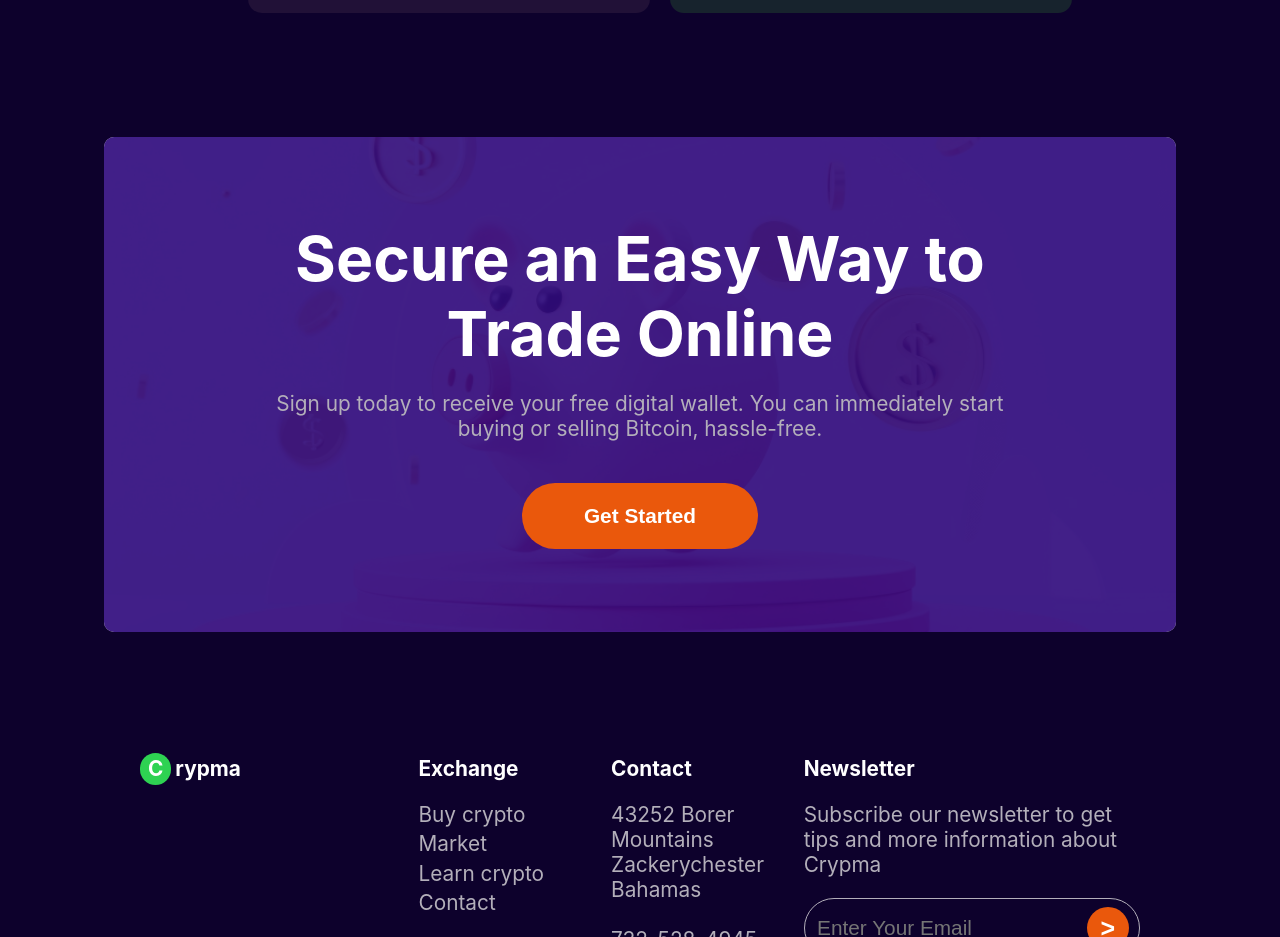
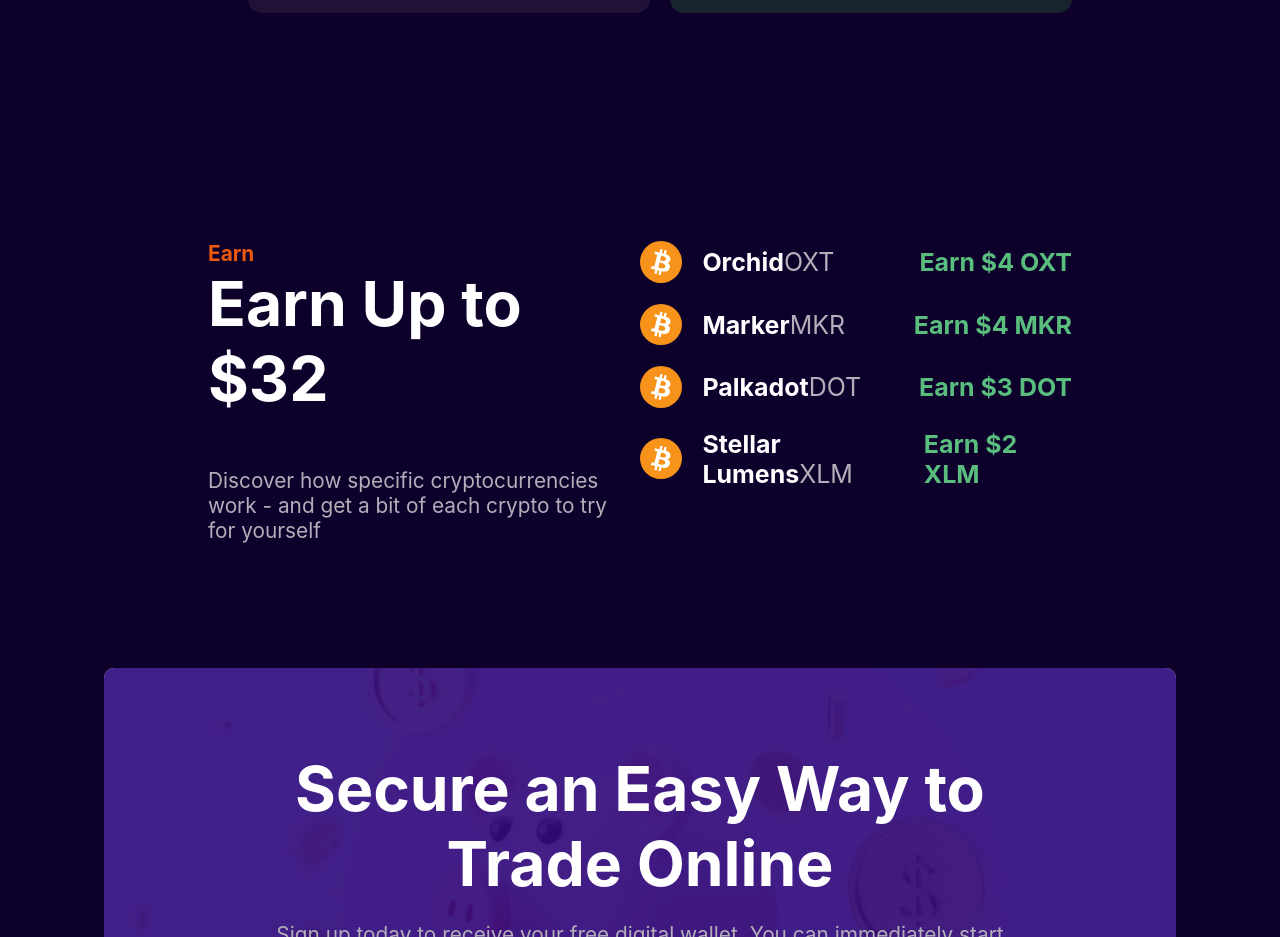
Before and after one commit to turtledev65/Crypma, a React (Vite) app: page / in a window 1280 px wide. Shown: the part 4060-4997 px from the top of the page. Built offline with nearby package versions, Linux system fonts and the light colour scheme; no server answers.

Commit message:
feat: create the earn section

```diff
--- a/src/App.tsx
+++ b/src/App.tsx
@@ -160,6 +160,57 @@ function App() {
             </Card>
           </ol>
         </section>
+        <section className="p-5 flex flex--1 gap-5">
+          <div className="flex flex-center">
+            <div>
+              <p className="tagline">Earn</p>
+              <h2>Earn Up to $32</h2>
+              <p>Discover how specific cryptocurrencies work - and get a bit of each crypto to try for yourself</p>
+            </div>
+          </div>
+          <ul className="coin-list">
+            <li>
+              <div className="flex flex--center gap-1">
+                <img src={bitcoin} className="coin-list__icon" />
+                <p className="coin-list__coin-name">
+                  Orchid
+                  <span>OXT</span>
+                </p>
+              </div>
+              <p className="color-green">Earn $4 OXT</p>
+            </li>
+            <li>
+              <div className="flex flex--center gap-1">
+                <img src={bitcoin} className="coin-list__icon" />
+                <p className="coin-list__coin-name">
+                  Marker
+                  <span>MKR</span>
+                </p>
+              </div>
+              <p className="color-green">Earn $4 MKR</p>
+            </li>
+            <li>
+              <div className="flex flex--center gap-1">
+                <img src={bitcoin} className="coin-list__icon" />
+                <p className="coin-list__coin-name">
+                  Palkadot
+                  <span>DOT</span>
+                </p>
+              </div>
+              <p className="color-green">Earn $3 DOT</p>
+            </li>
+            <li>
+              <div className="flex flex--center gap-1">
+                <img src={bitcoin} className="coin-list__icon" />
+                <p className="coin-list__coin-name">
+                  Stellar Lumens
+                  <span>XLM</span>
+                </p>
+              </div>
+              <p className="color-green">Earn $2 XLM</p>
+            </li>
+          </ul>
+        </section>
         <Callout backgroundImg={piggyBank}>
           <h2 className="m-0">Secure an Easy Way to Trade Online</h2>
           <p>Sign up today to receive your free digital wallet. You can immediately start buying or selling Bitcoin, hassle-free.</p>
--- a/src/index.css
+++ b/src/index.css
@@ -364,6 +364,40 @@ section h2 {
   gap: 0.2em;
 }
 
+/* Coins List */
+.coin-list {
+  display: flex;
+  flex-direction: column;
+  gap: 1rem;
+}
+
+.coin-list li {
+  display: flex;
+  justify-content: space-between;
+  align-items: center;
+  font-weight: bold;
+  font-size: 1.2rem;
+}
+
+.coin-list li p {
+  margin: 0;
+}
+
+.coin-list__icon {
+  width: 2rem;
+  height: 2rem;
+}
+
+.coin-list__coin-name {
+  color: white;
+  margin: 0;
+}
+
+.coin-list__coin-name span {
+  color: var(--fg);
+  font-weight: normal;
+}
+
 /* Utilities */
 .p-5 {
   padding: 5rem;
```
